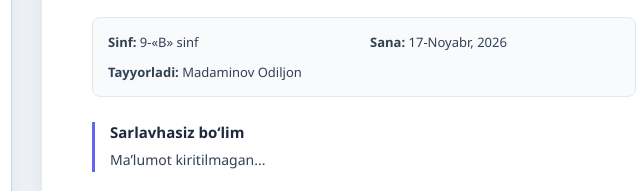
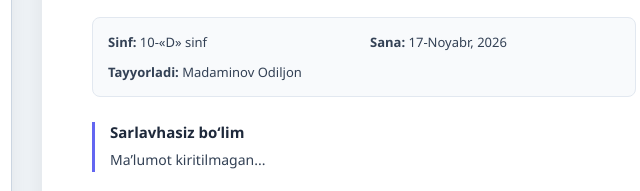
Before and after one commit to mdmnvtv-sys/loyiha, a plain HTML site: page index.html in a window 1280 px wide. Shown: the part 187-378 px from the top of the page, 564-1204 px from the left. Drawn offline with Linux system fonts and the light colour scheme.

Commit message:
Update index.html

```diff
--- a/index.html
+++ b/index.html
@@ -365,7 +365,7 @@
                 <h3 id="previewDocType">O'quvchining Loyiha Ishi</h3>
 
                 <div class="info-grid">
-                    <div><strong>Sinf:</strong> <span id="previewClass">9-«B» sinf</span></div>
+                    <div><strong>Sinf:</strong> <span id="previewClass">10-«D» sinf</span></div>
                     <div><strong>Sana:</strong> <span id="previewDate">17-Noyabr, 2026</span></div>
                     <div class="info-author"><strong>Tayyorladi:</strong> <span id="previewAuthor">Madaminov Odiljon</span></div>
                 </div>
```
